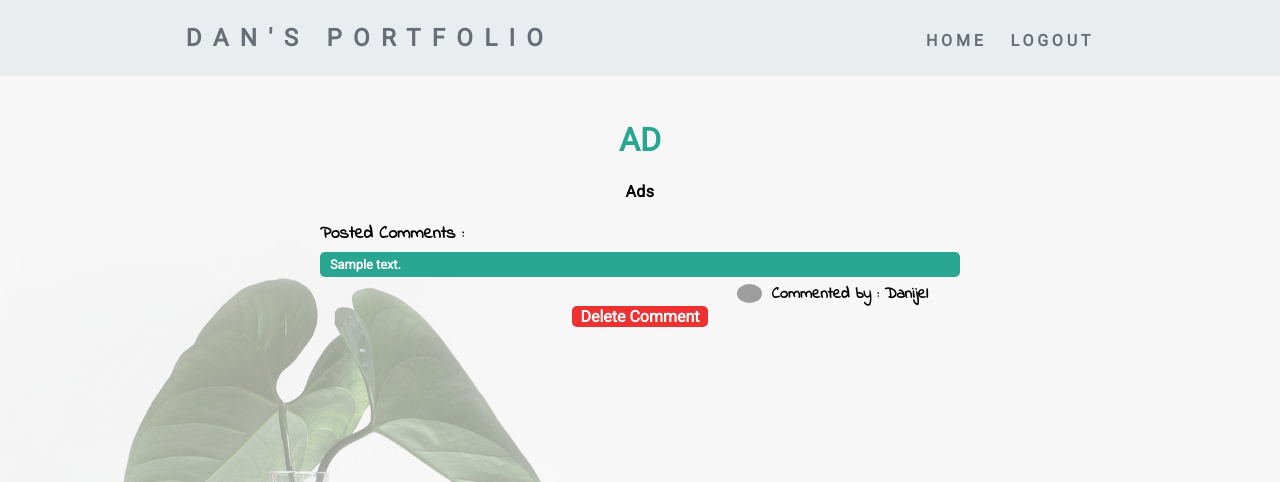
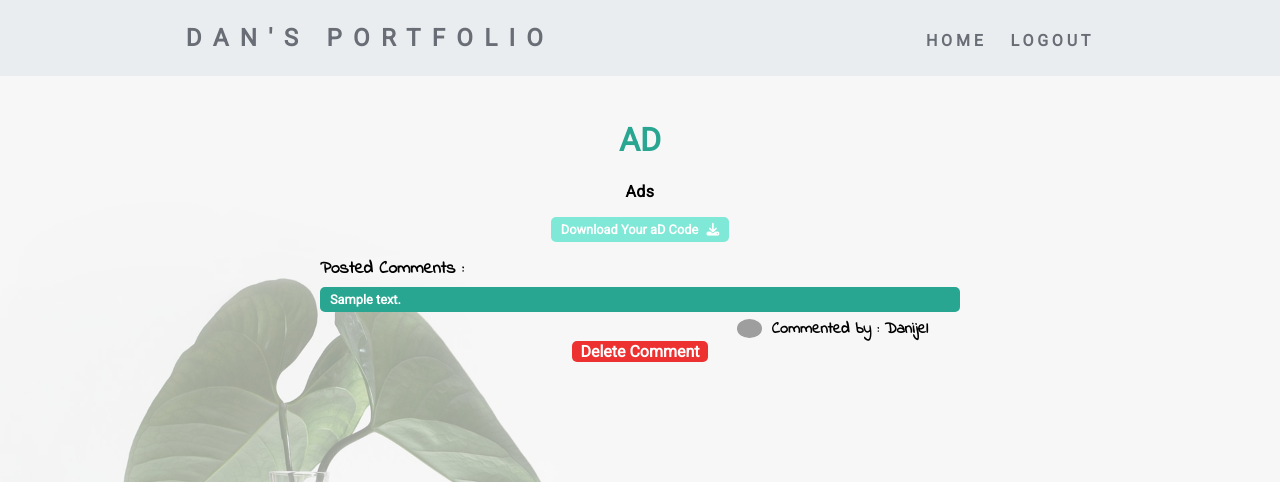
Before and after one commit to CREPIC21/MYBLOGDEPLOY, a Flask app: page /show-post?post_id=1 in a window 1280 px wide. Shown: the top 482 px of the page. Run offline with Flask 2, Linux system fonts and the light colour scheme; a user stored in the database is signed in; data comes from the database, SQL or seed files in the repository; tables that the repository leaves empty hold one stand-in row (values such as "Sample post"); some libraries are stand-ins or nearby versions; grey boxes are pictures that could not be loaded.

Commit message:
Modified show-post.html view

```diff
--- a/templates/show-post.html
+++ b/templates/show-post.html
@@ -8,9 +8,9 @@
         <p class="post-content">
             {{ post.post_body|safe }}
         </p>
-        {% if post.id != 1 %}
+        {% if post.id != 1 or post.id != 4 %}
         <a href="{{ url_for('download', file_title=post.post_title) }}" target="_blank" class="email-content">
-            Download Your {{ post.post_title }} Cheat Sheet <i class="fas fa-download"></i>
+            Download Your {{ post.post_title }} Code <i class="fas fa-download"></i>
         </a>
         {% endif %}
         <p class="posted-comments-title">Posted Comments :</p>
```
